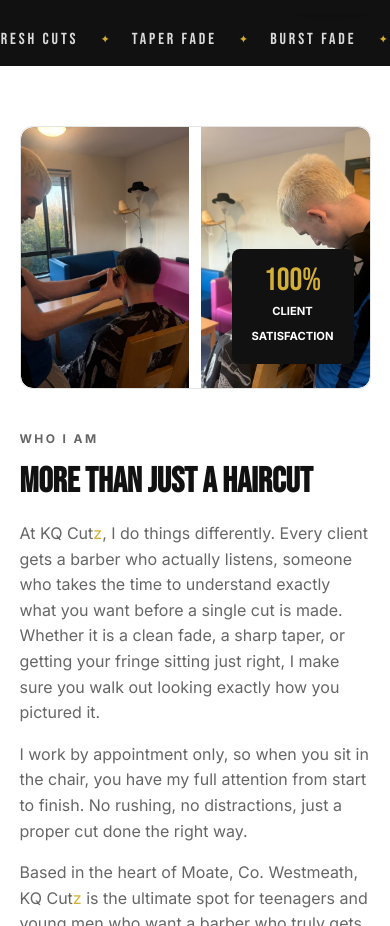
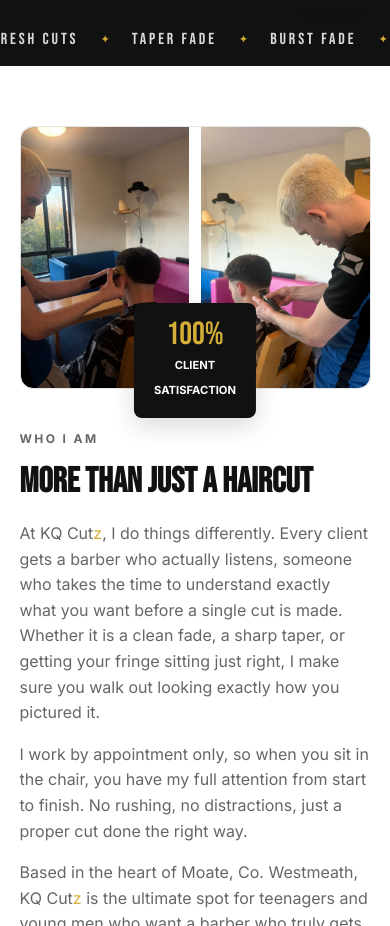
Before and after one commit to KGDigital236/KQCUTZ, a plain HTML site: page index.html in a window 390 px wide. Shown: the part 831-1757 px from the top of the page. Drawn offline with Linux system fonts and the light colour scheme.

Commit message:
Fix about badge overlap on mobile

```diff
--- a/style.css
+++ b/style.css
@@ -283,7 +283,6 @@ ul { list-style: none; }
 .about-img-wrap {
   position: relative;
   border-radius: 12px;
-  overflow: hidden;
   aspect-ratio: 4/5;
   background: var(--bg-sec);
   border: 1px solid var(--border-color);
@@ -1224,7 +1223,12 @@ textarea { resize: vertical; min-height: 70px; }
   }
 
   .about-img-wrap { aspect-ratio: 4/3; }
-  .about-badge { right: 16px; }
+  .about-badge {
+    right: 50%;
+    transform: translateX(50%);
+    bottom: -30px;
+    z-index: 5;
+  }
 
   .services-grid { grid-template-columns: 1fr; }
   .social-grid { grid-template-columns: 1fr; gap: 60px; }
```
